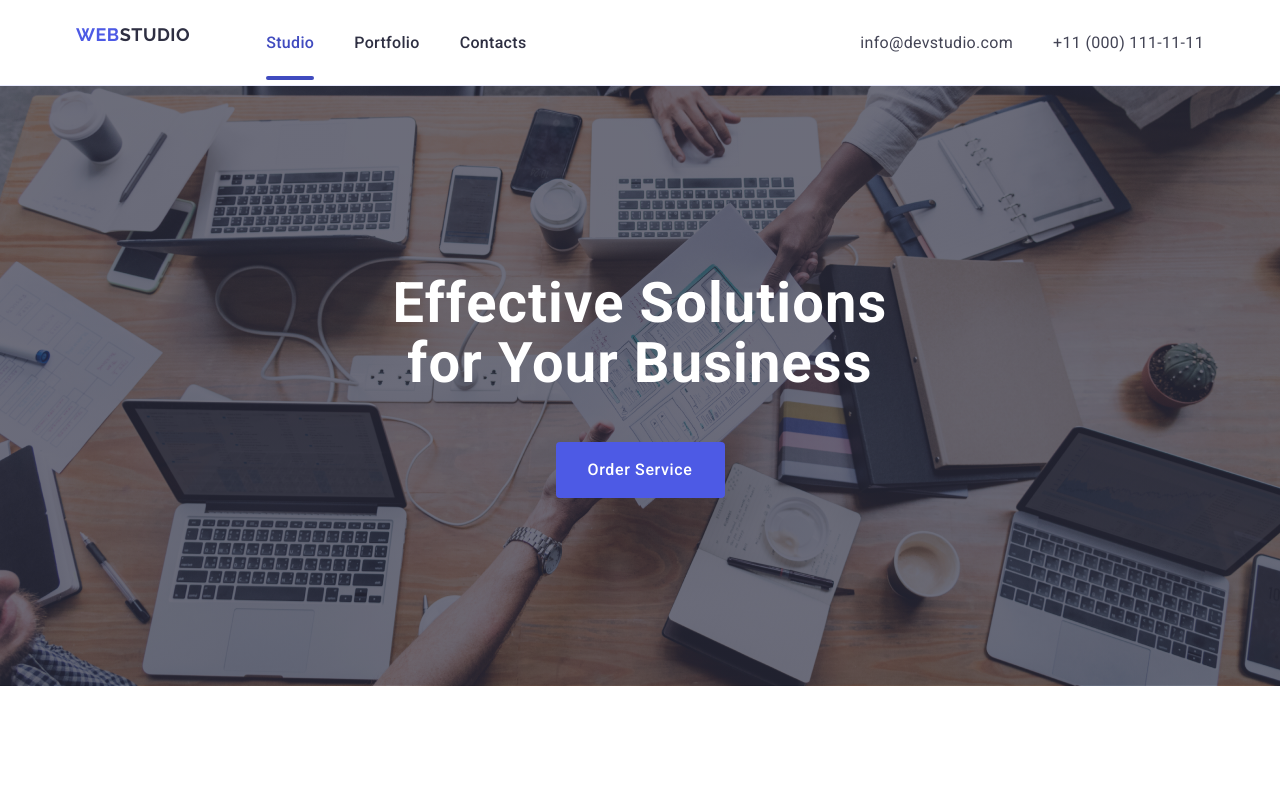
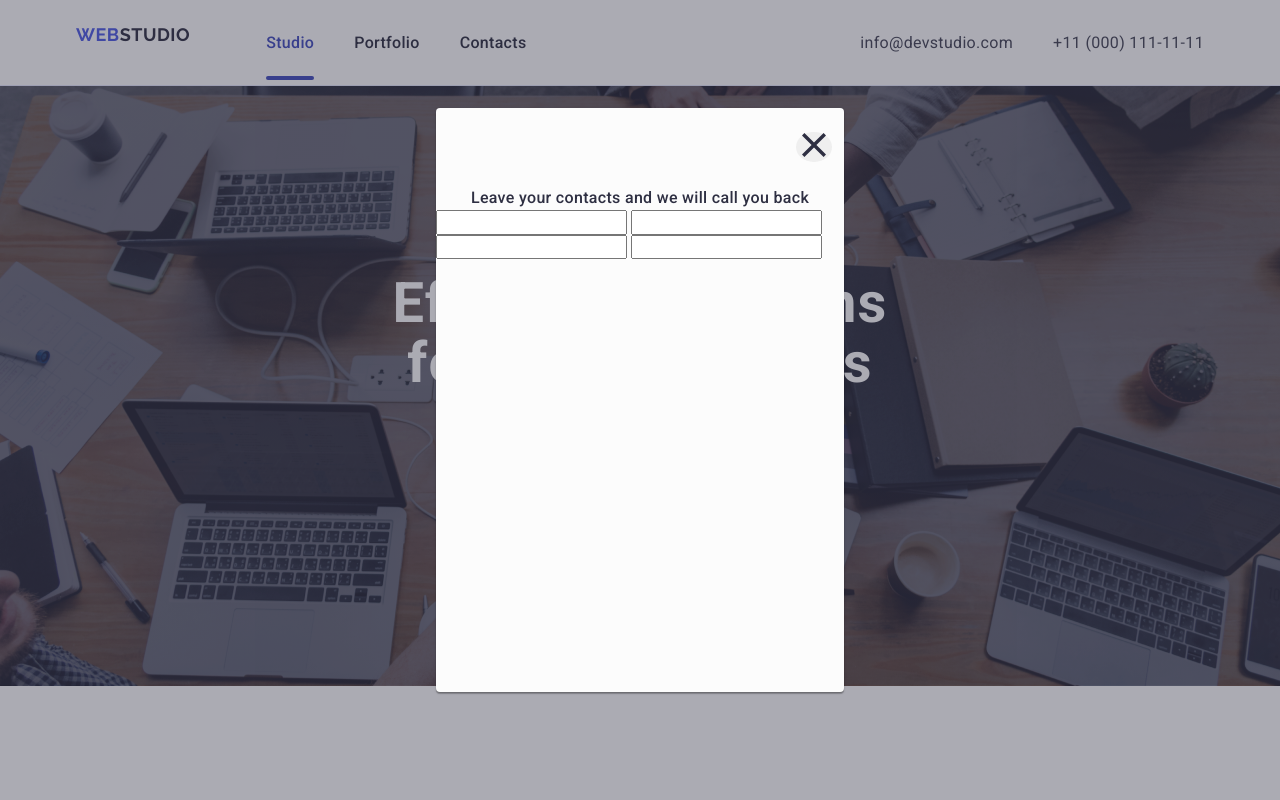
Before and after one commit to Anastasiia-ai/goit-markup-hw-05, a plain HTML site: page index.html in a window 1280 px wide. Shown: the top 800 px of the page. Drawn offline with nearby package versions, Linux system fonts and the light colour scheme.

Commit message:
poka vce

```diff
--- a/css/styles.css
+++ b/css/styles.css
@@ -466,3 +466,101 @@ background-color: #404bbf;
 .div-footer {
     margin-right: 120px;
 }
+
+.footer-subscr {
+    margin-bottom: 16px;
+    border: none;
+}
+
+.footer-input {
+    border: 1px solid #ffffff;
+border-radius: 4px;
+width: 264px;
+height: 40px;
+box-shadow: 0 4px 4px 0 rgba(0, 0, 0, 0.15);
+padding: auto;
+background-color: #2e2f42;
+}
+
+.button-icon {
+    fill: #ffffff;
+}
+
+.footer-button {
+    display: flex;
+   align-items: center;
+   justify-content: center;
+   flex-direction: row;
+   gap: 16px;
+   border-radius: 4px;
+   padding: 8px 24px;
+   width: 165px;
+   height: 40px;
+   background-color: #4d5ae5;
+   border: none;
+font-weight: 500;
+font-size: 16px;
+line-height: 1.5;
+letter-spacing: 0.04em;
+text-align: center;
+color: #ffffff;
+}
+
+.backdrop {
+    position: fixed;
+    top: 0;
+    left: 0;
+    width: 100%;
+    height: 100%;
+    background-color: rgba(46, 47, 66, 0.4);
+    opacity: 0;
+    visibility: hidden;
+    pointer-events: none;
+    transition: opacity 250ms cubic-bezier(0.4, 0, 0.2, 1), visibility 250ms cubic-bezier(0.4, 0, 0.2, 1);
+}
+
+.backdrop.is-open {
+    opacity: 1;
+    visibility: visible;
+    pointer-events: auto;
+}
+
+.backdrop:not(.is-open) .modal{
+    transform: translate(-50%, -50%) scale(1.5);
+}
+
+.modal {
+    position: absolute;
+    top: 50%;
+    left: 50%;
+    width: 408px;
+    min-height: 584px;
+    box-shadow: 0 1px 1px 0 rgba(0, 0, 0, 0.14), 0 1px 3px 0 rgba(0, 0, 0, 0.12), 0 2px 1px 0 rgba(0, 0, 0, 0.2);
+    background-color: #fcfcfc;
+    border-radius: 4px;
+    transform: translate(-50%, -50%);
+    transition: transform 250ms cubic-bezier(0.4, 0, 0.2, 1);
+}
+
+.button-close {
+    margin-right: 24px;
+    margin-top: 24px;
+    margin-left: 360px;
+    margin-bottom: 24px;
+    border-radius: 100%;
+    fill: rgba(0, 0, 0, 0.1);
+    border: #e7e9fc;
+}
+
+.close {
+    fill:  #2e2f42;
+}
+
+.modal-p {
+font-weight: 500;
+font-size: 16px;
+line-height: 1.5;
+letter-spacing: 0.02em;
+text-align: center;
+color: #2e2f42;
+}
--- a/index.html
+++ b/index.html
@@ -331,7 +331,47 @@
                 </li>
             </ul>
         </div>
+        <div>
+            <p class="footer-h-p footer-subscr">Subscribe</p>
+            <form>
+                <label for="user-email" class="footer-input">
+                  <input type= "email" name="user-email">
+                </label>
+                <button class="footer-button">Subscribe
+                    <svg width="24" height="24" class="button-icon">
+                       <use href="./images/symbol.svg#Frame"></use>
+                    </svg>
+                </button>
+            </form>
+        </div>
      </div>
     </footer>
+    <!-- =====MODAL==== dobavit  is-open -->
+     <div class="backdrop is-open">
+        <div class="modal">
+            <button class="button-close">
+                <svg width="24" height="24" class="close">
+                    <use href="./images/symbol.svg#close"></use>
+                </svg>
+            </button>
+            <p class="modal-p">Leave your contacts and we will call you back</p>
+            <div>
+                <form>
+                    <label for="user-name">
+                        <input type="text" name="user-name">
+                    </label>
+                    <label for="user-tel">
+                        <input type="tel" name="user-tel">
+                    </label>
+                    <label for="user-email-1">
+                        <input type="email" name="user-email-1">
+                    </label>
+                    <label for="user-comment">
+                        <input type="text" name="user-comment">
+                    </label>
+                </form>
+            </div>
+        </div>
+     </div>
 </body>
 </html>
```
Also changed, not shown: images/symbol.svg (added).
